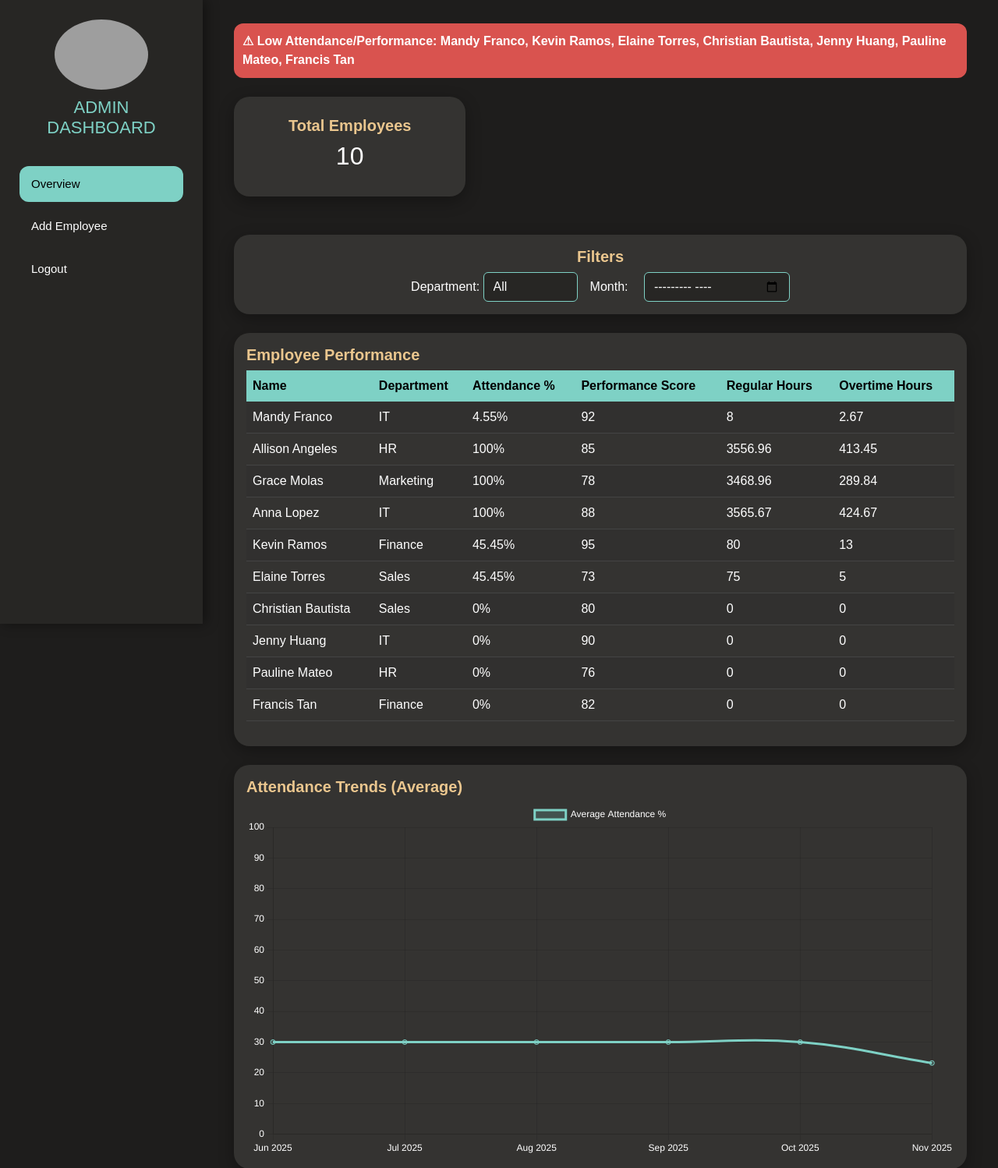
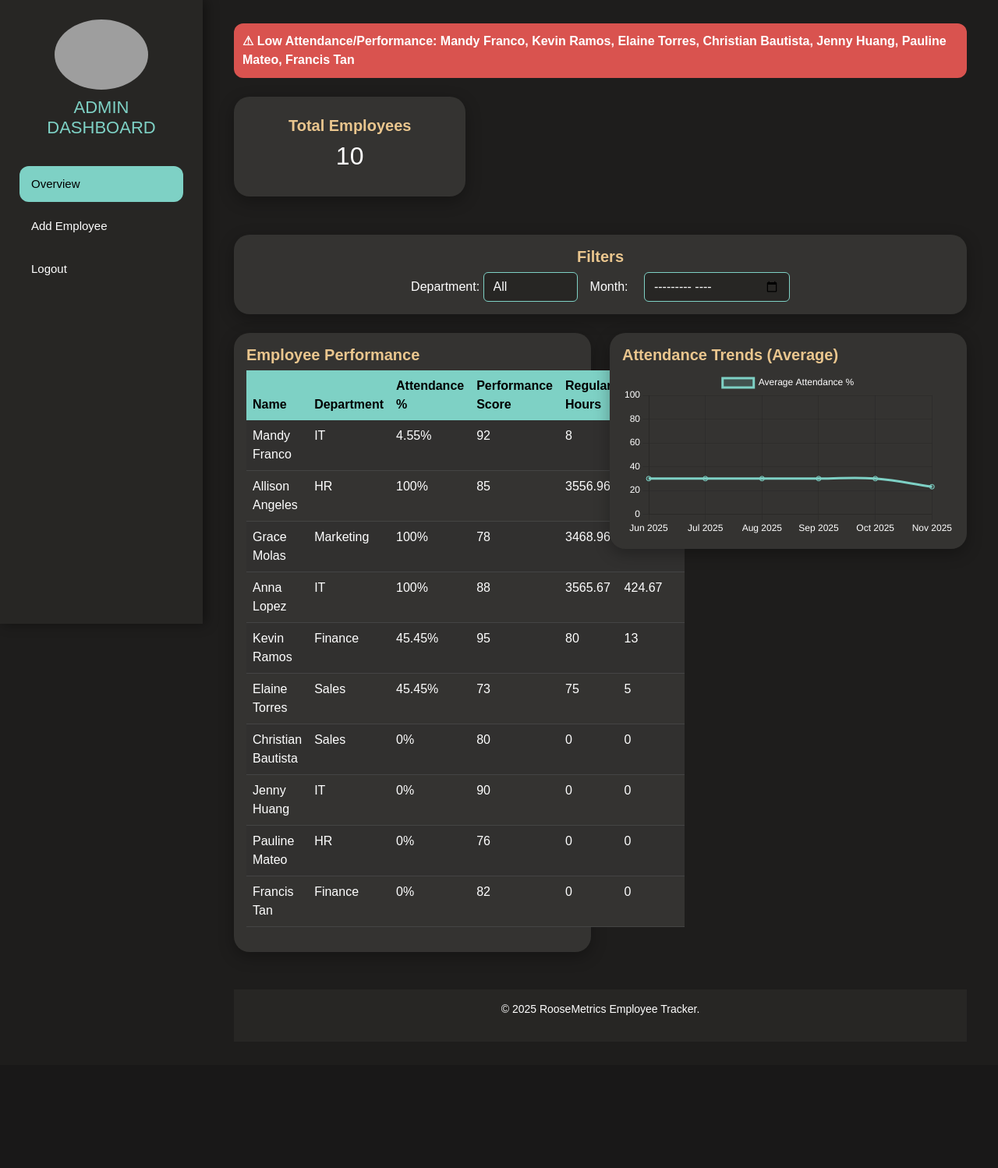
Before and after one commit to mklsbd/employee_tracker1, a PHP site: page /dashboard.php in a window 1280 px wide. Shown: the top 1498 px of the page at 78% size. After the commit the page ends 1336 px from the top, so only its background shows below. Run offline with PHP 8.4, Linux system fonts and the light colour scheme; a user stored in the database is signed in; data comes from the database, SQL or seed files in the repository; grey boxes are pictures that could not be loaded.

Commit message:
Update dashboard.php

```diff
--- a/dashboard.php
+++ b/dashboard.php
@@ -87,19 +87,35 @@
 </div>
 </div>
 
-<!-- Employee Performance Table -->
+<!-- Two-column layout -->
+<div class="row mb-4">
+  <!-- Left column: Employee Performance -->
+  <div class="col-lg-6">
     <div class="card p-3 mb-4">
       <h5>Employee Performance</h5>
       <table class="table table-striped">
-<thead><tr><th>Name</th><th>Department</th><th>Attendance %</th><th>Performance Score</th><th>Regular Hours</th><th>Overtime Hours</th></tr></thead>
+        <thead>
+          <tr>
+            <th>Name</th>
+            <th>Department</th>
+            <th>Attendance %</th>
+            <th>Performance Score</th>
+            <th>Regular Hours</th>
+            <th>Overtime Hours</th>
+          </tr>
+        </thead>
         <tbody id="performance-body"></tbody>
       </table>
     </div>
+  </div>
 
-<!-- Attendance Trend Chart -->
+  <!-- Right column: Attendance Trends -->
+  <div class="col-lg-6">
     <div class="card p-3 mb-4">
       <h5>Attendance Trends (Average)</h5>
       <canvas id="attendanceChart"></canvas>
+    </div>
+  </div>
 </div>
 
 <div class="footer">
```
Lines whose indentation alone changed are shown as unchanged.
